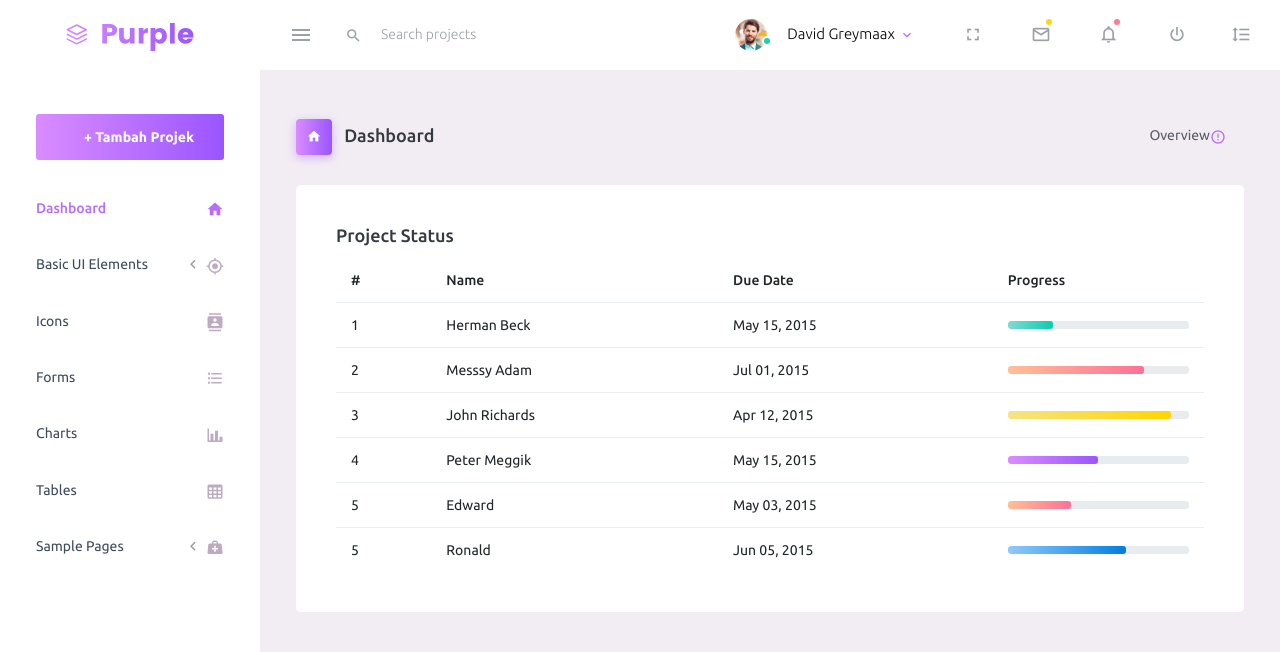
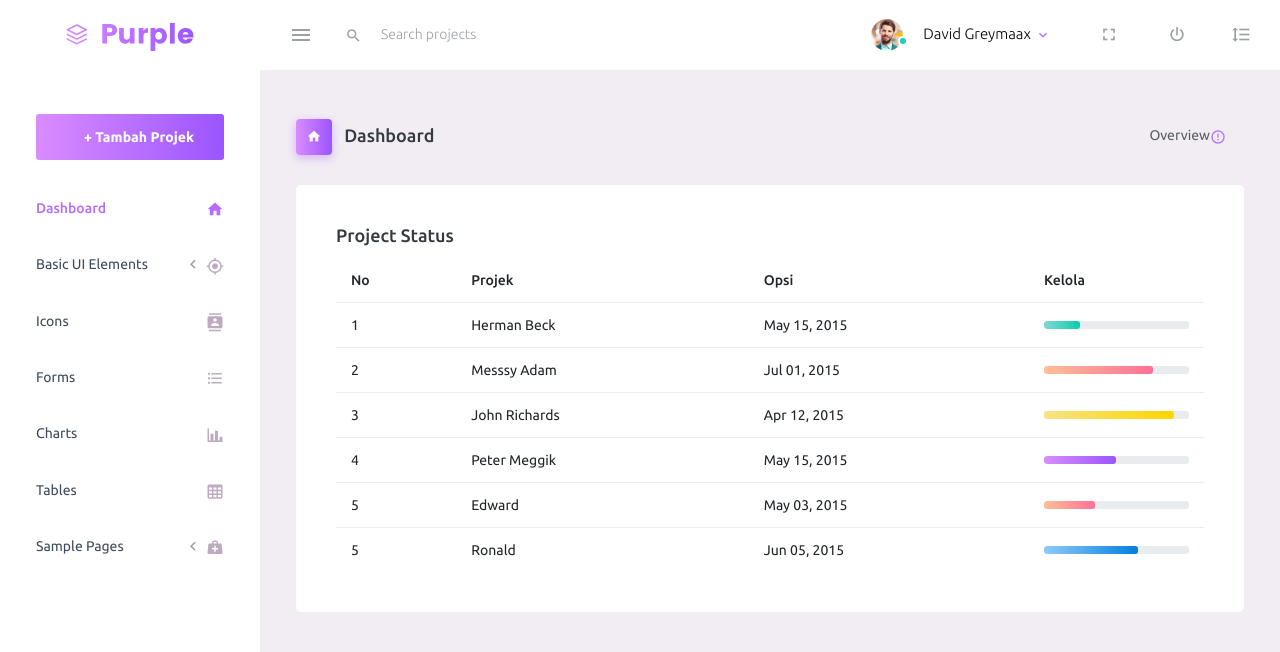
Before and after one commit to AgileRE-2021/CDG, a Django app: page / in a window 1280 px wide. Shown: the top 652 px of the page. Run offline with Django 3.2, Linux system fonts and the light colour scheme; some libraries are stand-ins or nearby versions.

Commit message:
perubahan index

```diff
--- a/templates/index.html
+++ b/templates/index.html
@@ -6,6 +6,7 @@
     <meta name="viewport" content="width=device-width, initial-scale=1, shrink-to-fit=no">
     <title>Purple Admin</title>
     <!-- plugins:css -->
+
     {% load static %}
 
     <link rel="stylesheet" href="{% static 'vendors/mdi/css/materialdesignicons.min.css' %}">
@@ -61,12 +62,14 @@
                   <i class="mdi mdi-logout mr-2 text-primary"></i> Signout </a>
               </div>
             </li>
+
             <li class="nav-item d-none d-lg-block full-screen-link">
               <a class="nav-link">
                 <i class="mdi mdi-fullscreen" id="fullscreen-button"></i>
               </a>
             </li>
-            <li class="nav-item dropdown">
+
+            {% comment %} <li class="nav-item dropdown">
               <a class="nav-link count-indicator dropdown-toggle" id="messageDropdown" href="#" data-toggle="dropdown" aria-expanded="false">
                 <i class="mdi mdi-email-outline"></i>
                 <span class="count-symbol bg-warning"></span>
@@ -106,8 +109,10 @@
                 <div class="dropdown-divider"></div>
                 <h6 class="p-3 mb-0 text-center">4 new messages</h6>
               </div>
-            </li>
-            <li class="nav-item dropdown">
+
+            </li> {% endcomment %}
+
+            {% comment %} <li class="nav-item dropdown">
               <a class="nav-link count-indicator dropdown-toggle" id="notificationDropdown" href="#" data-toggle="dropdown">
                 <i class="mdi mdi-bell-outline"></i>
                 <span class="count-symbol bg-danger"></span>
@@ -153,18 +158,21 @@
                 <div class="dropdown-divider"></div>
                 <h6 class="p-3 mb-0 text-center">See all notifications</h6>
               </div>
-            </li>
+            </li> {% endcomment %}
+
             <li class="nav-item nav-logout d-none d-lg-block">
               <a class="nav-link" href="#">
                 <i class="mdi mdi-power"></i>
               </a>
             </li>
+
             <li class="nav-item nav-settings d-none d-lg-block">
               <a class="nav-link" href="#">
                 <i class="mdi mdi-format-line-spacing"></i>
               </a>
             </li>
           </ul>
+
           <button class="navbar-toggler navbar-toggler-right d-lg-none align-self-center" type="button" data-toggle="offcanvas">
             <span class="mdi mdi-menu"></span>
           </button>
@@ -296,10 +304,10 @@
                       <table class="table">
                         <thead>
                           <tr>
-                            <th> # </th>
-                            <th> Name </th>
-                            <th> Due Date </th>
-                            <th> Progress </th>
+                            <th> No </th>
+                            <th> Projek </th>
+                            <th> Opsi </th>
+                            <th> Kelola </th>
                           </tr>
                         </thead>
                         <tbody>
@@ -584,4 +592,4 @@
     <script src="{% static 'js/todolist.js' %}"></script>
     <!-- End custom js for this page -->
   </body>
-</html>s
+</html>
```
